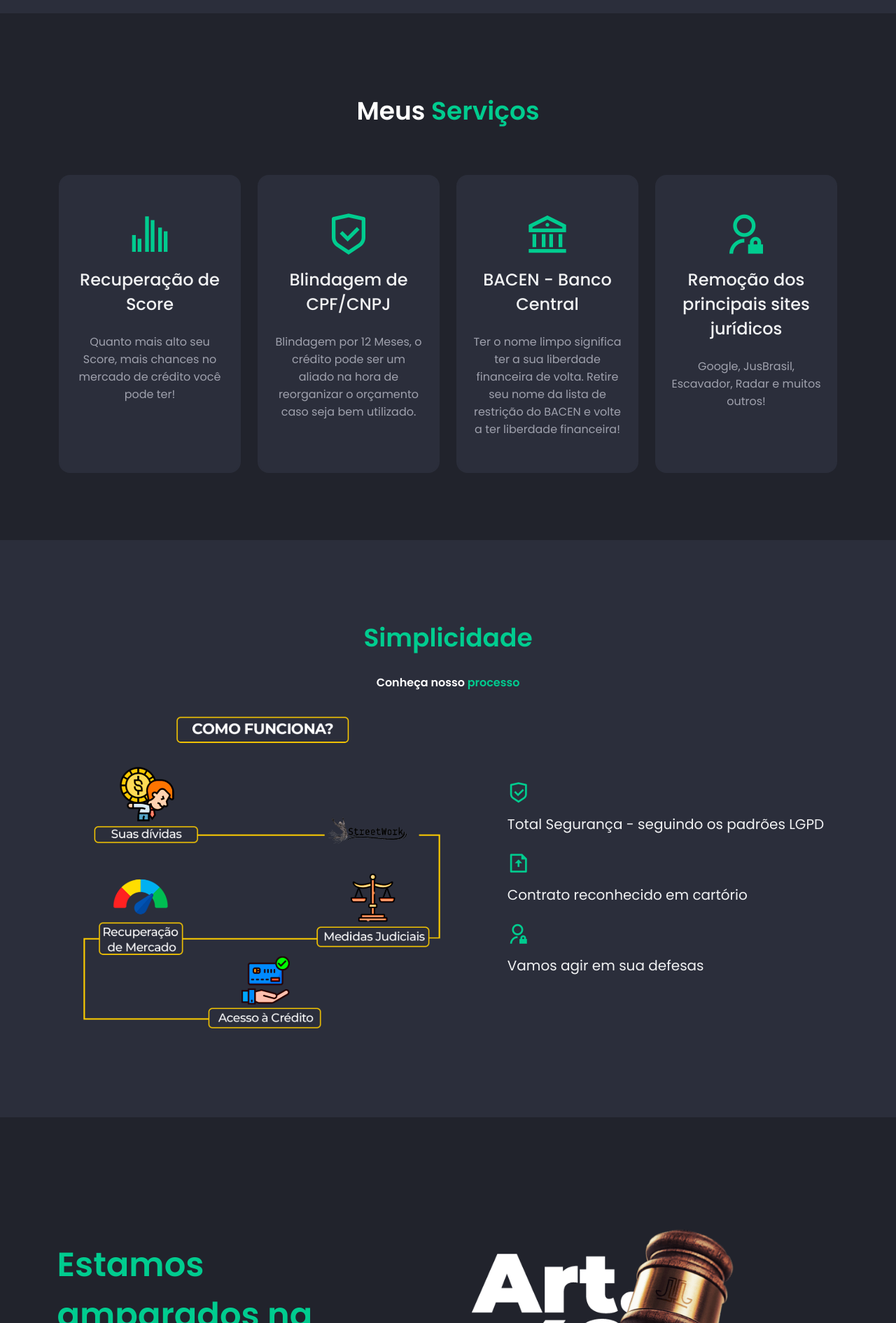
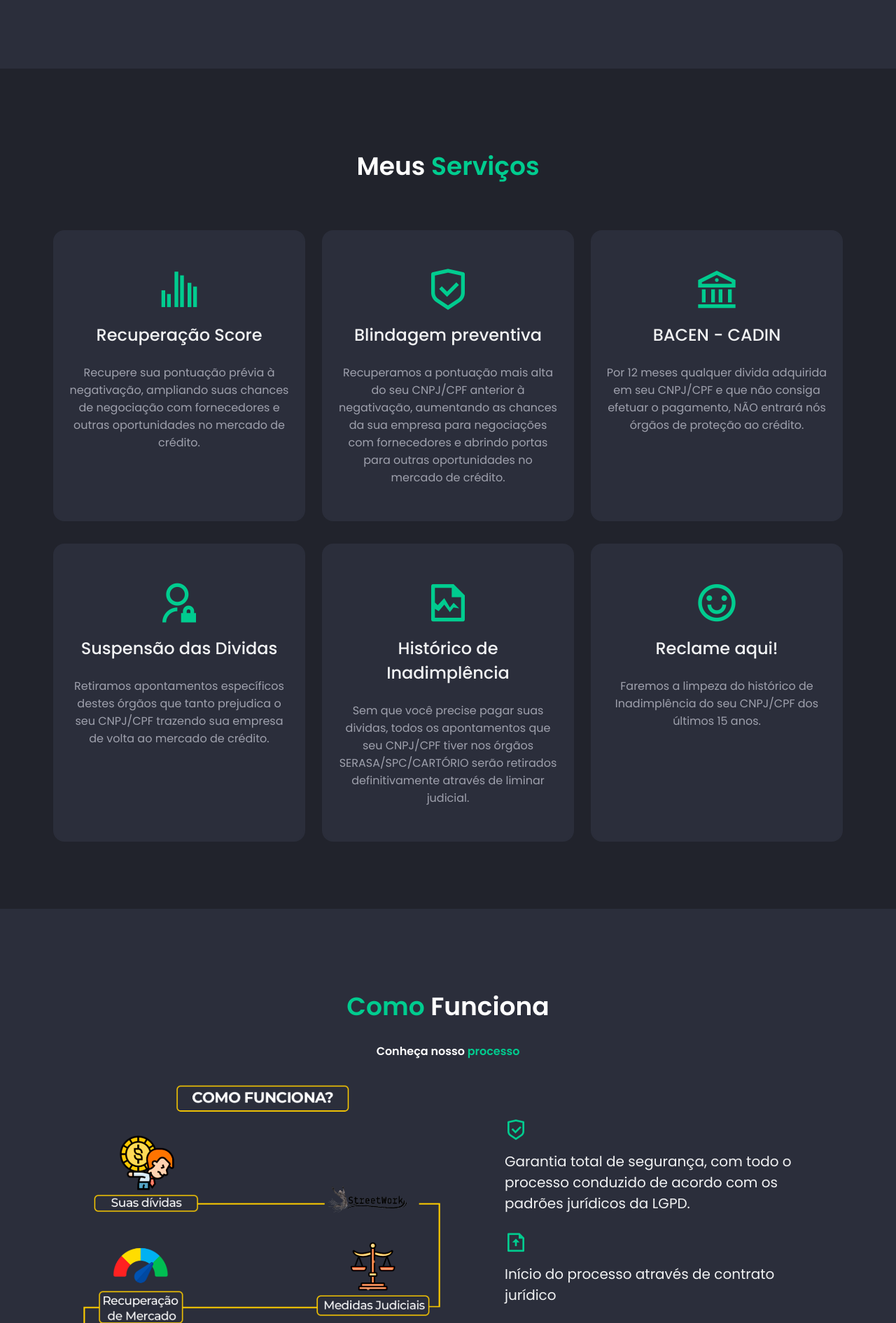
Before and after one commit to GuilhermeSalles/Site-Emerson-Recupera-de-Credito, a PHP site: page / in a window 1280 px wide. Shown: the part 1520-3411 px from the top of the page at 70% size. Run offline with PHP 8.4, Linux system fonts and the light colour scheme; some libraries are stand-ins or nearby versions.

Commit message:
alterações pedidas pelo cliente

```diff
--- a/site/assets/css/styles.css
+++ b/site/assets/css/styles.css
@@ -829,12 +829,12 @@ svg {
   }
 
   .services__container{
-    grid-template-columns: repeat(4, 260px);
+    grid-template-columns: repeat(3, 360px);
     padding-block: 2.5rem 4rem;
   }
 
   .projects__container{
-    grid-template-columns: repeat(4, 260px);
+    grid-template-columns: repeat(3, 360px);
     row-gap: 3rem;
     padding-block: 2.5rem 4rem;
   }
--- a/site/assets/js/main.js
+++ b/site/assets/js/main.js
@@ -77,7 +77,7 @@ const sr = ScrollReveal({
   // reset: true //Animation repeat
 })
 
-sr.reveal('.home__data, .home__social, .contact__container, .footer__container, .simples__title, .simples__subtitle');
+sr.reveal('.home__data, .home__social, .contact__container, .footer__container, .simples__title, .simples__subtitle, .section__title');
 sr.reveal('.home__image', {origin: 'bottom'});
 sr.reveal('.about__data, .skills__data', {origin: 'left'});
 sr.reveal('.about__image, .skills__content', {origin: 'right'});
--- a/site/index.php
+++ b/site/index.php
@@ -63,7 +63,13 @@
 
                <li class="nav__item">
                   <a href="#processo" class="nav__link">
-                     Processo
+                     Como Funciona
+                  </a>
+               </li>
+
+               <li class="nav__item">
+                  <a href="#sobre" class="nav__link">
+                     Sobre mim
                   </a>
                </li>
 
@@ -113,6 +119,9 @@
                </div>
 
                <div class="home__social">
+                  <a href="https://wa.me/551997181679" target="_blank" class="home__social-link">
+                     <i class="ri-whatsapp-fill"></i>
+                  </a>
                   <a href="https://instagram.com/especialistaemersonmoraes?igshid=OGQ5ZDc2ODk2ZA==" target="_blank" class="home__social-link">
                      <i class="ri-instagram-line"></i>
                   </a>
@@ -163,6 +172,9 @@
 
       <!--==================== ABOUT ====================-->
       <section class="about section" id="about">
+         <h2 class="section__title">
+         Recupere<span> seu score</span>
+         </h2>
          <div class="about__container container grid">
             <div class="about__data">
 
@@ -180,7 +192,7 @@
                   ou Empresarial.
                </p>
 
-               <a href="#contact" class="button">Entre em contato comigo!</a>
+               <a href="https://wa.me/551997181679" class="button">Entre em contato comigo!</a>
             </div>
             <div class="about__image">
                <img src="assets/img/score.png" alt="image" width="640px" height="940px">
@@ -200,40 +212,67 @@
             <article class="services__card">
                <i class="ri-bar-chart-grouped-line services__icon"></i>
                <h2 class="services__title">
-                  Recuperação de Score
+                  Recuperação Score
                </h2>
                <p class="services__description">
-                  Quanto mais alto seu Score, mais chances no mercado de crédito você pode ter!
+                  Recupere sua pontuação prévia à negativação, ampliando suas chances de negociação com fornecedores e outras oportunidades no mercado de crédito.
                </p>
             </article>
 
             <article class="services__card">
                <i class="ri-shield-check-line services__icon"></i>
                <h2 class="services__title">
-                  Blindagem de CPF/CNPJ
+                  Blindagem preventiva
                </h2>
                <p class="services__description">
-                  Blindagem por 12 Meses, o crédito pode ser um aliado na hora de reorganizar o orçamento caso seja bem utilizado.
+                  Recuperamos a pontuação mais alta do seu CNPJ/CPF anterior à negativação,
+                  aumentando as chances da sua empresa para negociações com fornecedores e
+                  abrindo portas para outras oportunidades no mercado de crédito.
                </p>
             </article>
 
             <article class="services__card">
                <i class="ri-bank-line services__icon"></i>
                <h2 class="services__title">
-                  BACEN - Banco Central
+                  BACEN - CADIN
                </h2>
                <p class="services__description">
-                  Ter o nome limpo significa ter a sua liberdade financeira de volta. Retire seu nome da lista de restrição do BACEN e volte a ter liberdade financeira!
+                  Por 12 meses qualquer divida adquirida em seu CNPJ/CPF
+                  e que não consiga efetuar o pagamento, NÃO entrará nós órgãos
+                  de proteção ao crédito.
                </p>
             </article>
 
             <article class="services__card">
                <i class="ri-admin-line services__icon"></i>
                <h2 class="services__title">
-                  Remoção dos principais sites jurídicos
+                  Suspensão das Dividas
                </h2>
                <p class="services__description">
-                  Google, JusBrasil, Escavador, Radar e muitos outros!
+                  Retiramos apontamentos específicos destes órgãos que tanto prejudica o
+                  seu CNPJ/CPF trazendo sua empresa de volta ao mercado de crédito.
+               </p>
+            </article>
+
+            <article class="services__card">
+               <i class="ri-file-damage-line services__icon"></i>
+               <h2 class="services__title">
+                  Histórico de Inadimplência
+               </h2>
+               <p class="services__description">
+                  Sem que você precise pagar suas dividas, todos os
+                  apontamentos que seu CNPJ/CPF tiver nos órgãos SERASA/SPC/CARTÓRIO serão
+                  retirados definitivamente através de liminar judicial.
+               </p>
+            </article>
+
+            <article class="services__card">
+               <i class="ri-emotion-happy-line services__icon"></i>
+               <h2 class="services__title">
+                  Reclame aqui!
+               </h2>
+               <p class="services__description">
+                  Faremos a limpeza do histórico de Inadimplência do seu CNPJ/CPF dos últimos 15 anos.
                </p>
             </article>
 
@@ -243,7 +282,7 @@
       <!--==================== PROCESS ====================-->
       <section class="about section" id="processo">
          <h2 class="section__title simples__title">
-            <span>Simplicidade</span>
+            <span>Como </span>Funciona
          </h2>
 
          <h3 class="section__subtitle simples__subtitle">
@@ -255,10 +294,9 @@
 
                <div class="skills__content about__description">
                   <ol class="skills__group">
-                     <li class="skills__item"><i class="ri-shield-check-line icon__process"></i>
-                        Total Segurança - seguindo os padrões LGPD</li>
-                     <li class="skills__item"><i class="ri-file-upload-line icon__process"></i> Contrato reconhecido em cartório</li>
-                     <li class="skills__item"><i class="ri-admin-line icon__process"></i> Vamos agir em sua defesas</li>
+                     <li class="skills__item"><i class="ri-shield-check-line icon__process"></i> Garantia total de segurança, com todo o processo conduzido de acordo com os padrões jurídicos da LGPD.</li>
+                     <li class="skills__item"><i class="ri-file-upload-line icon__process"></i> Início do processo através de contrato jurídico</li>
+                     <li class="skills__item"><i class="ri-admin-line icon__process"></i> Vamos agir em sua defesa</li>
                   </ol>
 
                </div>
@@ -301,7 +339,7 @@
       </section>
 
       <!--==================== AGENDA ====================-->
-      <section class="about section" id="contact">
+      <section class="about section" id="sobre">
          <div class="about__container container grid">
             <div class="about__data">
                <h2 class="section__subtitle">
@@ -309,7 +347,7 @@
                </h2>
 
                <h3 class="section__title">
-                  Estou a sua espera!
+                  Quem sou eu!
                </h3>
 
                <p class="about__description">
@@ -320,7 +358,7 @@
                </p>
 
 
-               <a href="#contact" class="button">Entre em contato!</a>
+               <a href="https://wa.me/551997181679" class="button">Entre em contato!</a>
             </div>
             <div class="about__image">
                <svg class="about__blob" viewBox="0 0 550 592" fill="none" xmlns="http://www.w3.org/2000/svg">
@@ -362,7 +400,7 @@
 
 
       <!--==================== CONTACT ====================-->
-      <section class="contact section">
+      <section class="contact section" id="contact">
          <h2 class="section__title">
             Você se <span>interessou?</span>
          </h2>
```
